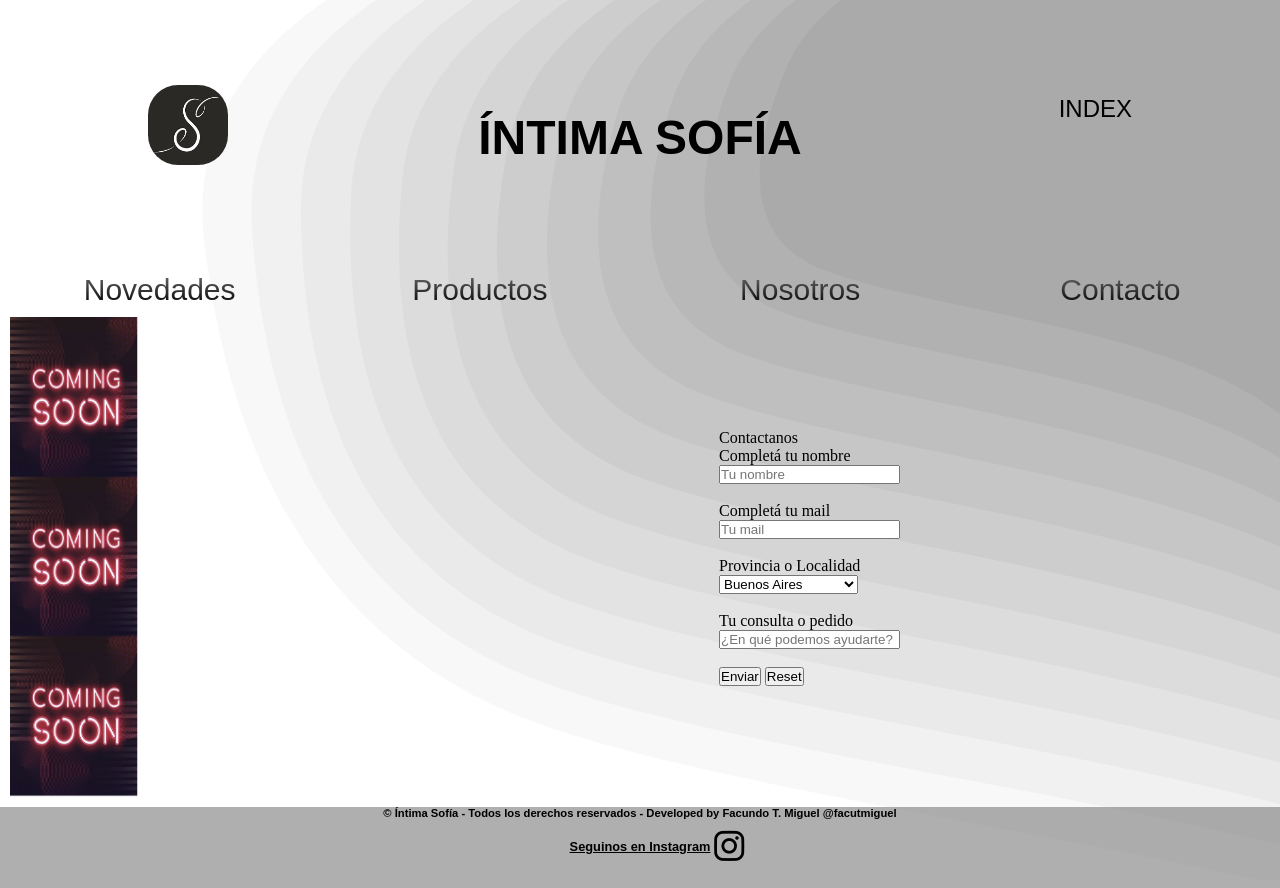
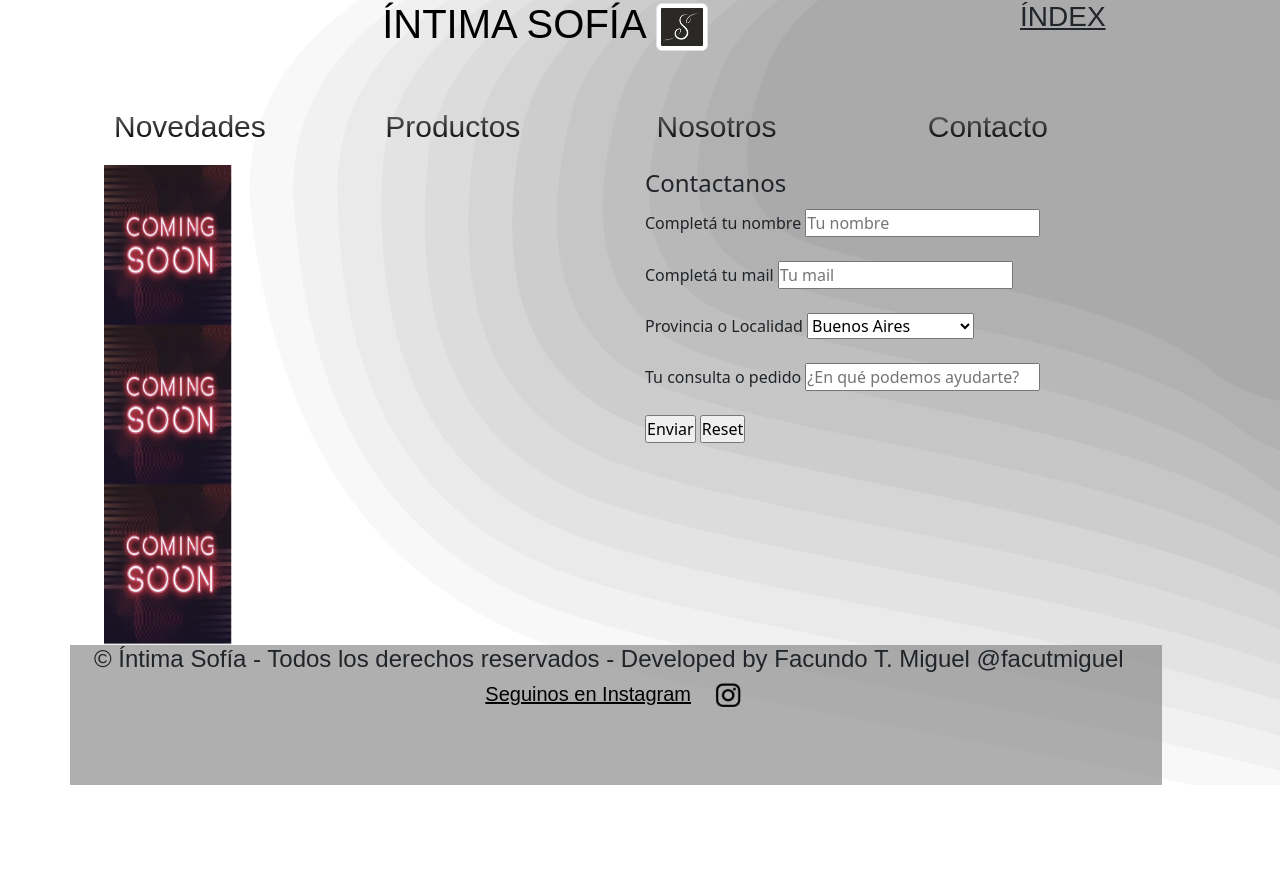
Before and after one commit to Hailstx/Proyecto-Coder, a plain HTML site: page pages/contacto.html in a window 1280 px wide. After the commit the page ends 800 px from the top, so only its background shows below. Drawn offline with nearby package versions, Linux system fonts and the light colour scheme; a web font is replaced by a local one.

Commit message:
Primer adición de bootstrap a ramados

```diff
--- a/css/styles.css
+++ b/css/styles.css
@@ -38,6 +38,15 @@ header{
     color: black;
 }
 
+.headerContact{
+    height: 6rem;
+}
+
+.linkindexContact{
+    height: 3rem;
+    width: auto;
+}
+
 .headerNovedades{
     position: relative; top: 30px;
 }
@@ -73,11 +82,11 @@ header{
 }
 
 .linkindex:hover{
-    transform: translate(5px);
+    transform: transslate(5px);
 }
 
 .listamenu{
-    font-size: 30px;
+    font-size: 1.5rem;
     text-decoration: none;
     color: black;
     list-style: none;
@@ -152,8 +161,8 @@ footer{
 
 .contactform{
     border: none;
-    margin: auto;
-    width: 100px;
+    margin: 0;
+    width: 25rem;
     grid-area: contactform;
 }
 
--- a/pages/contacto.html
+++ b/pages/contacto.html
@@ -8,47 +8,48 @@
     <link rel="preconnect" href="https://fonts.googleapis.com">
     <link rel="preconnect" href="https://fonts.gstatic.com" crossorigin>
     <link href="https://fonts.googleapis.com/css2?family=Belleza&family=Radio+Canada:wght@300&display=swap" rel="stylesheet">
+    <!-- CSS only -->
+    <link href="https://cdn.jsdelivr.net/npm/bootstrap@5.2.0-beta1/dist/css/bootstrap.min.css" rel="stylesheet" integrity="sha384-0evHe/X+R7YkIZDRvuzKMRqM+OrBnVFBL6DOitfPri4tjfHxaWutUpFmBp4vmVor" crossorigin="anonymous">
     <!-- css link -->
     <link rel="stylesheet" href="../css/styles.css">
     <title>Contacto - Íntima Sofía</title>
 </head>
 <body>
-    <!-- logo -->
-    <div id="logo"></div>
     <!-- header -->
-    <div class="contenedorcontacto">
-        <header class="Header">
-            <h1 class="headerNovedades">
+    <div class="container">
+        <header class="row header text-center">
+            <h1 class="col-10 headerContact">
                 Íntima Sofía
+                <img src="../img/logo.png" alt="logo Intima Sofia" class="img-thumbnail w-15 h-50">
             </h1>
-            <div><img src="../img/logo.png" alt="" id="logo"></div>
-            <div>
-                <a href="../index.html" class="linkindex">index</a>
-            </div>
+            <h3 class="col-2 text-center p-0 linkindexContact">
+                <a href="../index.html" class="link-dark">Índex</a>
+            </h3>
         </header>
-        <nav class="navGrid">
+        <nav class="col-12 navGrid">
             <ul class="listamenu">
-                <li>
+                <li class="col-3">
                     <a href="../pages/novedades.html" class="elementosmenu">Novedades</a>
                 </li>
-                <li>
+                <li class="col-3">
                     <a href="../pages/productos.html" class="elementosmenu">Productos</a>
                 </li>
-                <li>
+                <li class="col-3">
                     <a href="../pages/nosotros.html" class="elementosmenu">Nosotros</a>
                 </li>
-                <li>
+                <li class="col-3">
                     <a href="../pages/contacto.html" class="elementosmenu">Contacto</a>
                 </li>
             </ul>
         </nav>
-    </header>
-    <aside class="aside">
+        </header>
+        <div class="container row">
+        <aside class="aside col">
         <img src="../img/publicidad.png" alt="Publicidad" id="publicidad">
-    </aside>
+        </aside>
     <!-- formulario contacto-->
-    <div class="contactform">
-    <form action="">
+        <div class="contactform col">
+        <form action="">
         <fieldset class="contactform">
             <legend >Contactanos</legend>
             <div>
@@ -69,7 +70,7 @@
                 <label for="Provincia" class="titulosform">
                         Provincia o Localidad
                 </label>
-                <select name="" id="pedos">
+                <select name="">
                     <option value="Buenos Aires">Buenos Aires</option>
                     <option value="Capital Federal">Capital Federal</option>
                     <option value="Catamarca">Catamarca</option>
@@ -109,20 +110,24 @@
                 <input type="reset" value="Reset">
             </div>
         </fieldset>
-    </form>
-    </div>
-    <footer class="footer">
-        <h3 style="font-family: 'Radio Canada', sans-serif;">
+        </form>
+        </div>
+    <footer class="container row footer">
+        <h3 style="font-family: 'Radio Canada', sans-serif;" class="fs-4 row">
             © Íntima Sofía - Todos los derechos reservados - Developed by Facundo T. Miguel @facutmiguel
         </h3>
-            <a href="https://www.instagram.com/intima.sofia/" id="linkig" target="_blank">
-                <h4>
+            <div class="row">
+            <a href="https://www.instagram.com/intima.sofia/" id="linkig" target="_blank" class="col-7">
+                <h4 class="fs-5 d-flex flex-row-reverse">
                     Seguinos en Instagram
                 </h4>
             </a>
-            <a href="https://www.instagram.com/intima.sofia/" target="_blank">
-                <img src="../img/icono ig.png" alt="" id="logoig">
+            <a href="https://www.instagram.com/intima.sofia/" target="_blank" class="col-5 d-flex">
+                <img src="../img/icono ig.png" alt="" style="max-width:25%; max-height: 25%;">
             </a>
+            </div>
     </footer>
+    <!-- JavaScript Bundle with Popper -->
+    <script src="https://cdn.jsdelivr.net/npm/bootstrap@5.2.0-beta1/dist/js/bootstrap.bundle.min.js" integrity="sha384-pprn3073KE6tl6bjs2QrFaJGz5/SUsLqktiwsUTF55Jfv3qYSDhgCecCxMW52nD2" crossorigin="anonymous"></script>
 </body>
 </html>
```
Also changed, not shown: index.html (+26 -14 lines).
